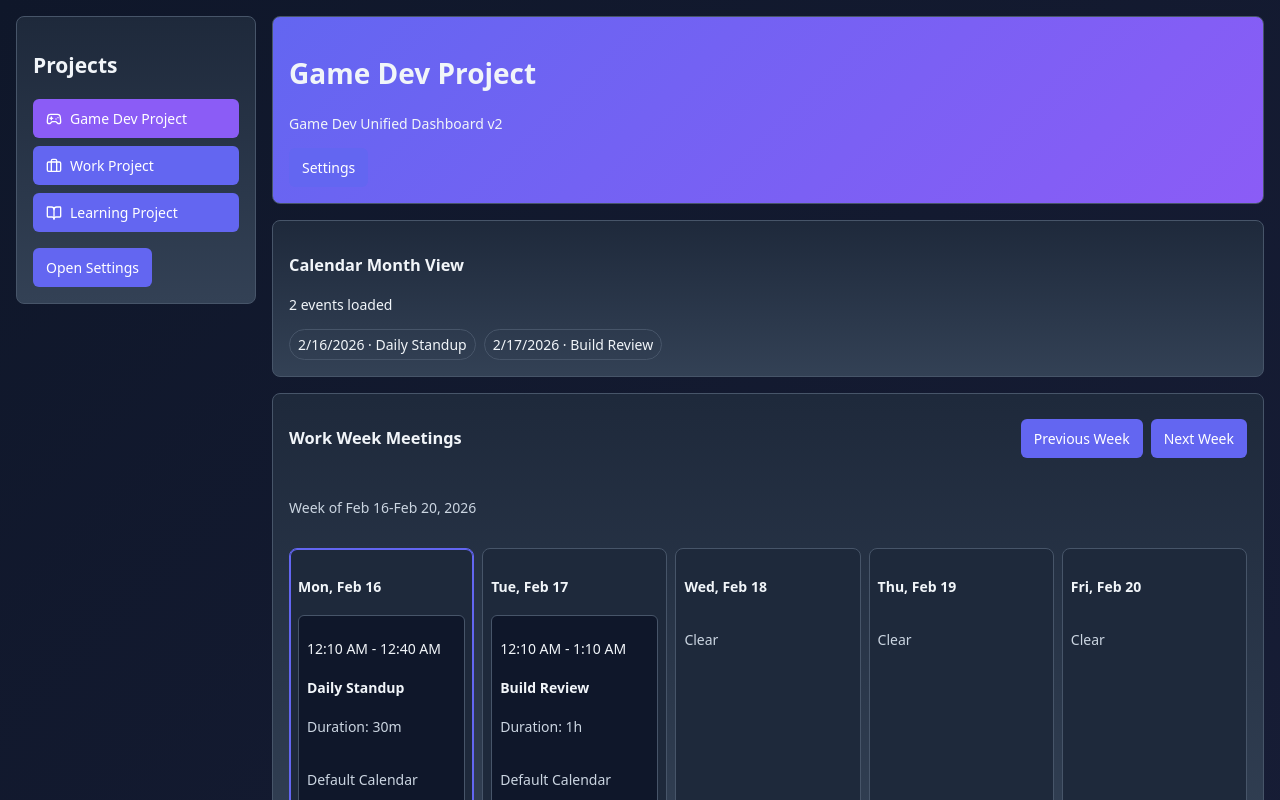
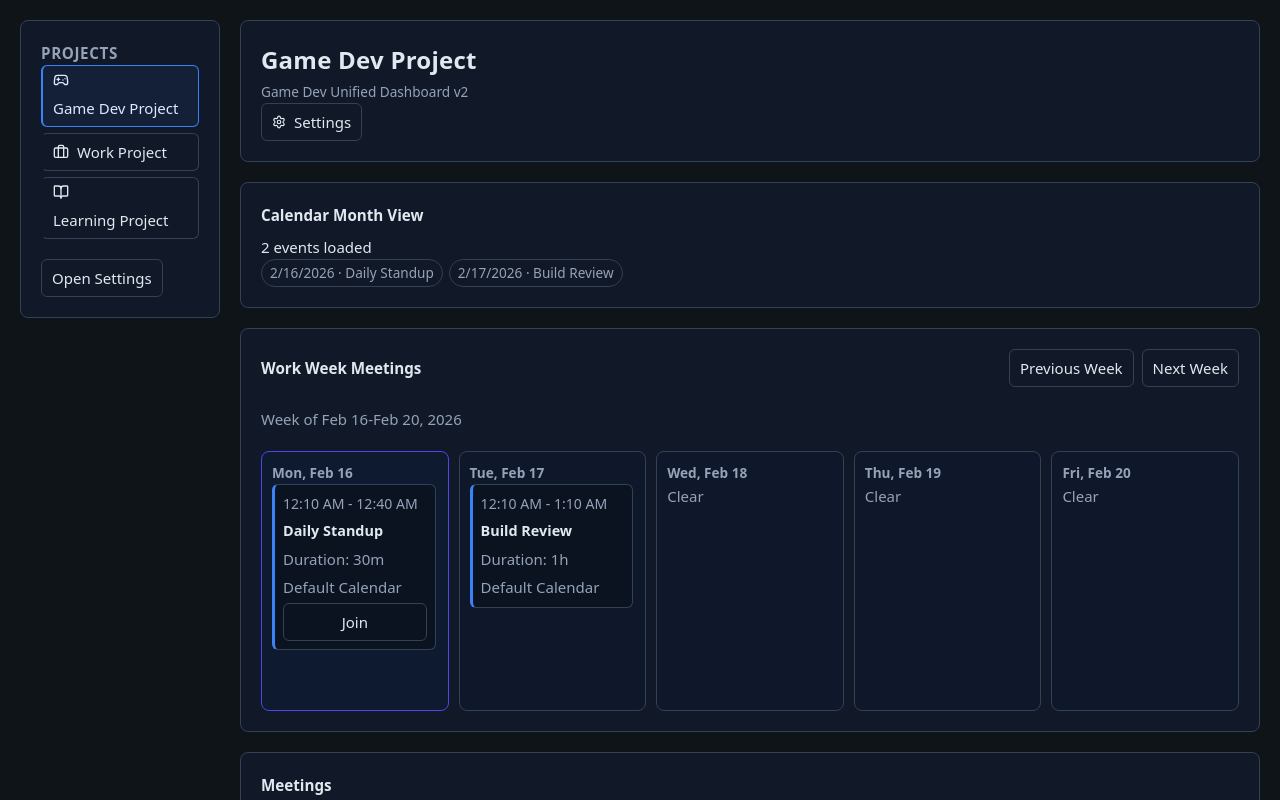
Before and after one commit to SBUplakankus/wfh-dashboard-v2, a React (Create React App) app: page / in a window 1280 px wide. Shown: the top 800 px of the page. Built offline with nearby package versions, Linux system fonts and the light colour scheme.

Commit message:
Overhaul dashboard styling to modern minimal design
Co-authored-by: SBUplakankus <119906674+SBUplakankus@users.noreply.github.com>

```diff
--- a/src/components/Header.jsx
+++ b/src/components/Header.jsx
@@ -1,4 +1,5 @@
 import React from 'react';
+import { Settings } from 'lucide-react';
 
 const Header = ({ title, onOpenSettings }) => (
   <header className="header card">
@@ -7,7 +8,7 @@ const Header = ({ title, onOpenSettings }) => (
       <p>Game Dev Unified Dashboard v2</p>
     </div>
     <button className="btn" onClick={onOpenSettings} type="button">
-      Settings
+      <span className="row"><Settings size={14} aria-hidden="true" /> Settings</span>
     </button>
   </header>
 );
--- a/src/styles/components.css
+++ b/src/styles/components.css
@@ -1,37 +1,50 @@
 .btn {
-  background: var(--color-primary);
-  color: white;
-  border: 1px solid transparent;
-  border-radius: calc(var(--radius) - 2px);
-  padding: 8px 12px;
+  background: transparent;
+  color: var(--text-primary);
+  border: 1px solid var(--border-color);
+  border-radius: 6px;
+  padding: 6px 10px;
   cursor: pointer;
   text-decoration: none;
+  transition: border-color 0.18s ease, background-color 0.18s ease, color 0.18s ease;
 }
 
-.btn.active { background: var(--color-secondary); }
-.btn.danger { background: #ef4444; }
-.project-list { display: grid; gap: 8px; margin-bottom: var(--spacing); }
-.project-btn { text-align: left; }
-.tools-grid { display: grid; grid-template-columns: repeat(auto-fit, minmax(180px, 1fr)); gap: 8px; }
-.meeting-card { display: flex; justify-content: space-between; align-items: center; border-bottom: 1px solid var(--border-color); padding: 8px 0; }
-.chip-list { display: flex; flex-wrap: wrap; gap: 8px; }
-.chip { border: 1px solid var(--border-color); padding: 4px 8px; border-radius: 999px; }
-.overlay { position: fixed; inset: 0; background: rgba(15, 23, 42, 0.65); display: grid; place-items: center; }
-.settings { width: min(900px, 90vw); max-height: 90vh; overflow: auto; background: var(--bg-primary); }
+.btn:hover { background: rgba(148, 163, 184, 0.08); border-color: #475569; }
+.btn.active { background: rgba(59, 130, 246, 0.12); border-color: var(--color-primary); color: #dbeafe; }
+.btn.danger { color: #fecaca; border-color: #7f1d1d; }
+.btn:focus-visible { outline: 2px solid rgba(59, 130, 246, 0.45); outline-offset: 1px; }
+.project-list { display: grid; gap: 6px; margin-bottom: var(--spacing); }
+.project-btn { text-align: left; justify-content: flex-start; width: 100%; border-left: 2px solid transparent; }
+.project-btn.active { border-left-color: var(--color-primary); background: rgba(59, 130, 246, 0.08); }
+.tools-grid { display: grid; grid-template-columns: repeat(auto-fit, minmax(180px, 1fr)); gap: 10px; }
+.meeting-card { display: flex; justify-content: space-between; align-items: center; border-top: 1px solid var(--border-color); padding: 10px 0; gap: 10px; }
+.chip-list { display: flex; flex-wrap: wrap; gap: 6px; }
+.chip { border: 1px solid var(--border-color); padding: 2px 8px; border-radius: 999px; font-size: 0.85rem; color: var(--text-secondary); }
+.overlay { position: fixed; inset: 0; background: rgba(2, 6, 23, 0.72); display: grid; place-items: center; padding: 16px; }
+.settings { width: min(900px, 90vw); max-height: 90vh; overflow: auto; background: var(--bg-secondary); }
 .sidebar { height: fit-content; }
-input { width: 100%; max-width: 400px; border-radius: 6px; border: 1px solid var(--border-color); padding: 8px; background: var(--bg-secondary); color: var(--text-primary); }
+input { width: 100%; max-width: 400px; border-radius: 6px; border: 1px solid var(--border-color); padding: 8px; background: var(--surface-strong); color: var(--text-primary); }
 input[type='checkbox'] { width: auto; max-width: none; }
-.work-week-grid { display: grid; grid-template-columns: repeat(5, minmax(0, 1fr)); gap: 8px; }
-.day-column { border: 1px solid var(--border-color); border-radius: var(--radius); padding: 8px; background: var(--bg-secondary); min-height: 260px; }
-.day-column.today { border-color: var(--color-primary); box-shadow: inset 0 0 0 1px var(--color-primary); }
-.day-meetings { display: grid; gap: 8px; max-height: 320px; overflow: auto; }
-.week-meeting-card { border: 1px solid var(--border-color); border-radius: 6px; padding: 8px; background: var(--bg-primary); display: grid; gap: 4px; }
-.week-meeting-card:hover { border-color: var(--color-secondary); }
+.work-week-grid { display: grid; grid-template-columns: repeat(5, minmax(0, 1fr)); gap: 10px; }
+.day-column { border: 1px solid var(--border-color); border-radius: var(--radius); padding: 10px; background: var(--surface-subtle); min-height: 260px; }
+.day-column.today { border-color: var(--today-accent); background: var(--today-surface); }
+.day-meetings { display: grid; gap: 8px; max-height: 320px; overflow: auto; padding-right: 2px; }
+.week-meeting-card { border: solid var(--border-color); border-width: 1px 1px 1px 3px; border-left-color: var(--color-primary); border-radius: 6px; padding: 8px; background: var(--surface-strong); display: grid; gap: 4px; }
+.week-meeting-card:hover { border-left-color: #60a5fa; }
+
+.week-meeting-card p:first-child { color: var(--text-secondary); font-size: 0.88rem; }
+.week-meeting-card strong { font-weight: 600; font-size: 0.9rem; }
+
+section.card > h3,
+.card > h3 { margin-bottom: 8px; }
 
 @media (max-width: 1100px) {
   .work-week-grid { grid-template-columns: repeat(3, minmax(0, 1fr)); }
+  .layout { grid-template-columns: 190px 1fr; }
 }
 
 @media (max-width: 768px) {
+  .layout { grid-template-columns: 1fr; }
+  .sidebar { position: static; }
   .work-week-grid { grid-template-columns: repeat(2, minmax(0, 1fr)); }
 }
--- a/src/styles/globals.css
+++ b/src/styles/globals.css
@@ -1,20 +1,24 @@
 :root {
-  --color-primary: #6366f1;
-  --color-secondary: #8b5cf6;
-  --color-tertiary: #06b6d4;
-  --bg-primary: #0f172a;
-  --bg-secondary: #1e293b;
-  --text-primary: #f1f5f9;
-  --text-secondary: #cbd5e1;
-  --border-color: #475569;
-  --header-gradient: linear-gradient(135deg, #6366f1, #8b5cf6);
-  --section-gradient: linear-gradient(180deg, #1e293b, #334155);
-  --background-gradient: linear-gradient(135deg, #0f172a, #1a1f3a);
-  --sidebar-width: 240px;
-  --spacing: 16px;
+  --color-primary: #3b82f6;
+  --color-secondary: #60a5fa;
+  --color-tertiary: #93c5fd;
+  --bg-primary: #0f1419;
+  --bg-secondary: #111827;
+  --text-primary: #e2e8f0;
+  --text-secondary: #94a3b8;
+  --border-color: #334155;
+  --header-gradient: linear-gradient(180deg, #111827, #0f172a);
+  --section-gradient: linear-gradient(180deg, #111827, #0f172a);
+  --background-gradient: linear-gradient(180deg, #0f1419, #0b1220);
+  --surface-strong: #0b1220;
+  --surface-subtle: #0f172a;
+  --today-accent: #4f46e5;
+  --today-surface: #0d1a2f;
+  --sidebar-width: 200px;
+  --spacing: 20px;
   --radius: 8px;
-  --base-font-size: 14px;
-  --line-height: 1.5;
+  --base-font-size: 15px;
+  --line-height: 1.6;
   --font-family: system-ui;
 }
 
@@ -25,7 +29,9 @@ body {
   font-size: var(--base-font-size);
   line-height: var(--line-height);
   color: var(--text-primary);
-  background: var(--background-gradient);
+  background: var(--bg-primary);
+  -webkit-font-smoothing: antialiased;
 }
 
 button,input { font: inherit; }
+p, h1, h2, h3, h4 { margin: 0; }
--- a/src/styles/theme.css
+++ b/src/styles/theme.css
@@ -1,9 +1,15 @@
 .layout { display: grid; grid-template-columns: var(--sidebar-width) 1fr; min-height: 100vh; gap: var(--spacing); padding: var(--spacing); }
 .content { overflow: auto; }
-.card { border: 1px solid var(--border-color); border-radius: var(--radius); background: var(--section-gradient); padding: var(--spacing); }
-.card-inline { padding: 8px; }
-.header { background: var(--header-gradient); }
+.card { border: 1px solid var(--border-color); border-radius: var(--radius); background: var(--bg-secondary); padding: var(--spacing); box-shadow: 0 1px 0 rgba(15, 23, 42, 0.35); }
+.card-inline { padding: 10px 12px; border-radius: 6px; border: 1px solid transparent; }
+.header { background: var(--bg-secondary); align-items: center; }
+.header p { color: var(--text-secondary); margin-top: 2px; font-size: 0.85rem; }
 .stack { display: flex; flex-direction: column; gap: var(--spacing); }
 .row { display: flex; gap: 8px; align-items: center; flex-wrap: wrap; }
 .between { justify-content: space-between; }
 .muted { color: var(--text-secondary); }
+
+h1 { font-size: 1.5rem; font-weight: 600; letter-spacing: 0.01em; }
+h2 { font-size: 0.95rem; font-weight: 600; color: var(--text-secondary); text-transform: uppercase; letter-spacing: 0.04em; }
+h3 { font-size: 0.95rem; font-weight: 600; }
+h4 { font-size: 0.85rem; font-weight: 600; color: var(--text-secondary); }
--- a/src/utils/themes.js
+++ b/src/utils/themes.js
@@ -1,19 +1,19 @@
 const baseTheme = {
   colors: {
-    primary: '#6366f1',
-    secondary: '#8b5cf6',
-    tertiary: '#06b6d4',
-    background: { primary: '#0f172a', secondary: '#1e293b' },
-    text: { primary: '#f1f5f9', secondary: '#cbd5e1' },
-    border: '#475569'
+    primary: '#3b82f6',
+    secondary: '#60a5fa',
+    tertiary: '#93c5fd',
+    background: { primary: '#0f1419', secondary: '#111827' },
+    text: { primary: '#e2e8f0', secondary: '#94a3b8' },
+    border: '#334155'
   },
   gradients: {
-    header: { type: 'linear', angle: 135, stops: ['#6366f1', '#8b5cf6'] },
-    section: { type: 'linear', angle: 180, stops: ['#1e293b', '#334155'] },
-    background: { type: 'linear', angle: 135, stops: ['#0f172a', '#1a1f3a'] }
+    header: { type: 'linear', angle: 180, stops: ['#111827', '#0f172a'] },
+    section: { type: 'linear', angle: 180, stops: ['#111827', '#0f172a'] },
+    background: { type: 'linear', angle: 180, stops: ['#0f1419', '#0b1220'] }
   },
-  typography: { fontFamily: 'system-ui', baseFontSize: 14, headingMultiplier: 1.3, lineHeight: 1.5 },
-  layout: { sidebarWidth: 240, spacing: 16, borderRadius: 8, transitionSpeed: 'normal' }
+  typography: { fontFamily: 'system-ui', baseFontSize: 15, headingMultiplier: 1.2, lineHeight: 1.6 },
+  layout: { sidebarWidth: 200, spacing: 20, borderRadius: 8, transitionSpeed: 'normal' }
 };
 
 const makeTheme = (id, name, overrides = {}) => ({
```
